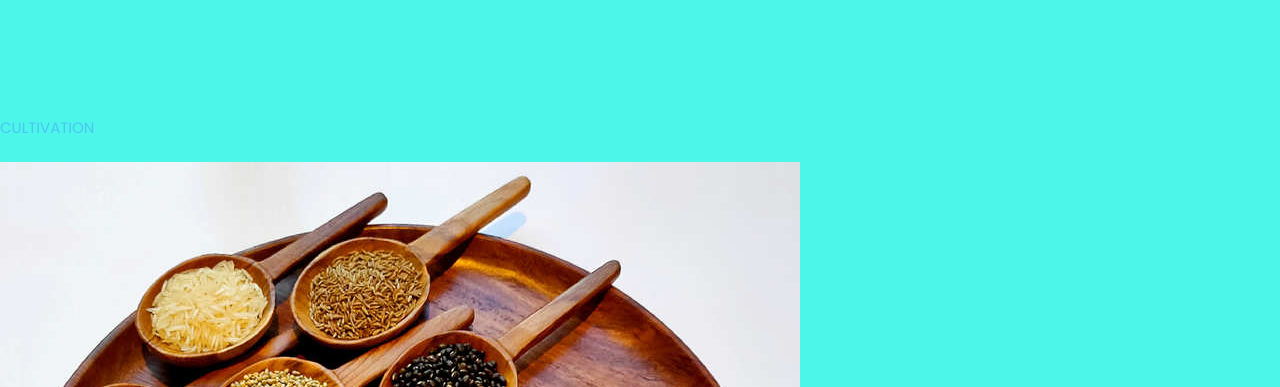
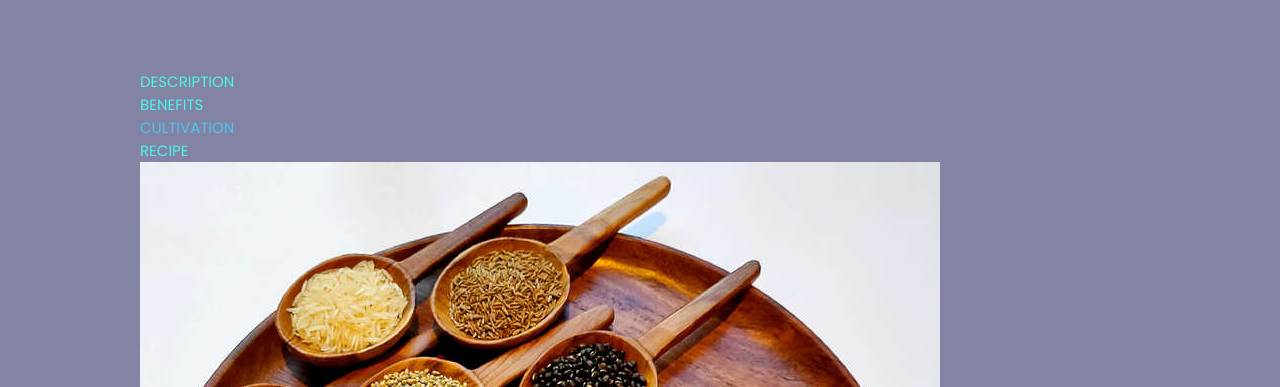
Before and after one commit to srinivas79y/project1, a website: page public/landingpage4/Pearlmillet.html in a window 1280 px wide. Shown: the part 913-1300 px from the top of the page. Drawn offline with Linux system fonts and the light colour scheme; no server answers.

Commit message:
no commits bye bye

```diff
--- a/public/landingpage4/Pearlmillet.html
+++ b/public/landingpage4/Pearlmillet.html
@@ -7,7 +7,7 @@
     <link rel="stylesheet" href="style.css">
     <script src="https://kit.fontawesome.com/a076d05399.js"></script>
 </head>
-<body style="background-color:#4cf6e8;">
+<body style="background-color:#8383a3;">
   <nav class="navbar">
     <div class="content">
       <div class="logo"><a href="#"></a></div>
--- a/public/landingpage4/style.css
+++ b/public/landingpage4/style.css
@@ -158,7 +158,8 @@
 }
 
 .container{
-    width: 100%;
+    width: 90%;
+    max-width: 1000px;
     display: grid;
     grid-template-columns: repeat(auto-fit, minmax(250px, 1fr));
     grid-gap: 20px;
```
